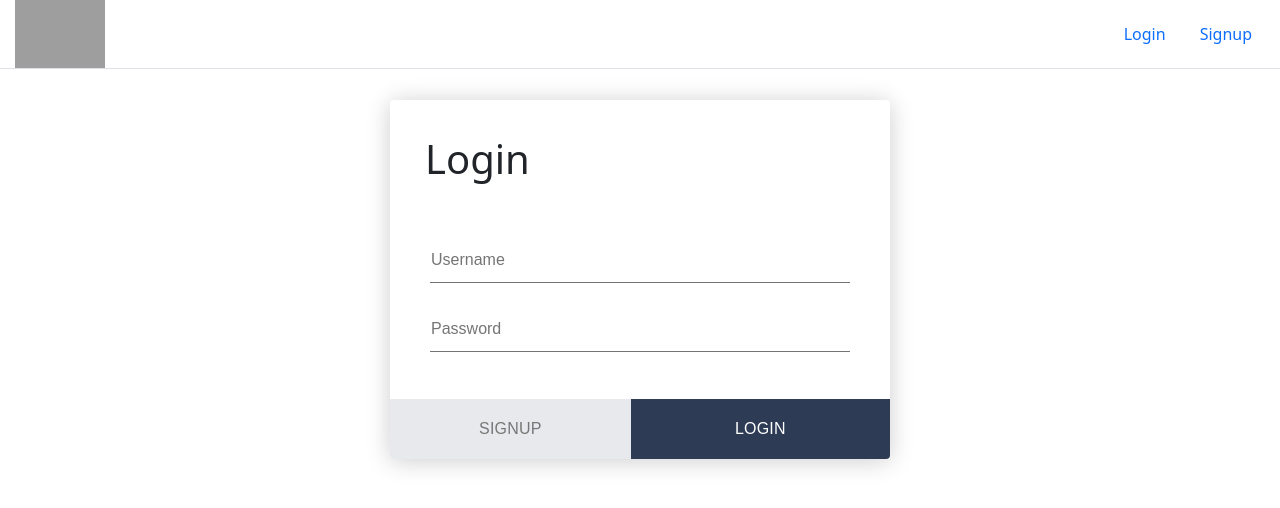
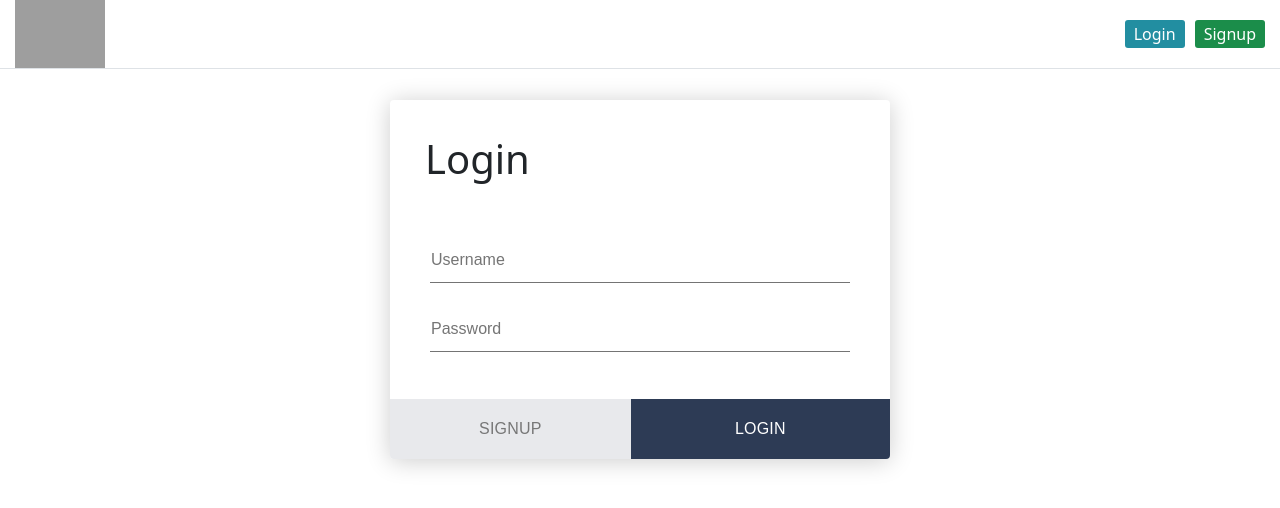
Before and after one commit to dd-712/chat-application, a React (Create React App) app in the folder chatapplicationclient/: page /login in a window 1280 px wide. Shown: the top 508 px of the page. Built offline with nearby package versions, Linux system fonts and the light colour scheme; grey boxes are pictures that could not be loaded.

Commit message:
login logout sync

```diff
--- a/chatapplicationclient/src/components/Header.js
+++ b/chatapplicationclient/src/components/Header.js
@@ -2,7 +2,7 @@ import * as React from 'react';
 import { Link } from 'react-router-dom';
 import './styles.css';
 
-function Header() {
+function Header(props) {
     return (
       <div className="header">
         <header className="d-flex  align-items-center justify-content-center justify-content-md-between  mb-4 border-bottom">
@@ -11,12 +11,45 @@ function Header() {
           </a>
 
           <div className="col-md-3 text-end btr">
-            <button type="button" className=" btn  me-2">
-              <Link to="/login" style={{ textDecoration: 'none' }}>Login</Link>
-            </button>
-            <button type="button" className=" btn">
-              <Link to="/signup" style={{ textDecoration: 'none' }}>Signup</Link>
-            </button>
+            {!props.auth.isAuthenticated
+              ?
+              <span className="login">
+                <Link to="/login" style={{ textDecoration: 'none',color:'white'}}>
+                  Login
+                  {props.auth.isFetching ?
+                    <span className="fa fa-spinner fa-pulse fa-fw"></span>
+                    : null
+                  }
+                </Link>
+            </span>
+              :
+              <span>
+                  <span className="usname">{props.auth.user.username}</span>
+              </span>
+            }
+            {!props.auth.isAuthenticated
+              ?
+
+              <span className="signup">
+                  <Link to="/signup" style={{ textDecoration: 'none',color:'white' }}>
+                    Signup
+                    {props.auth.isFetching ?
+                      <span className="fa fa-spinner fa-pulse fa-fw"></span>
+                      : null
+                    }
+                  </Link>
+                </span>
+              :
+              <span>
+                  <span className="logout" onClick={()=>props.logoutUser()}>
+                      Logout
+                      {props.auth.isFetching ?
+                          <span className="fa fa-spinner fa-pulse fa-fw"></span>
+                          : null
+                      }
+                  </span>
+              </span>
+            }
           </div>
         </header>
       </div>
--- a/chatapplicationclient/src/components/MainComponent.js
+++ b/chatapplicationclient/src/components/MainComponent.js
@@ -51,36 +51,43 @@ const mapDispatchToProps = (dispatch) => ({
 
 
 class Main extends Component {
-
-    /*componentDidMount() {
+/*
+    componentDidMount() {
       this.props.fetchChats();
       this.props.fetchContacts();
       document.title="Chat App";
     }
 
+
     componentDidUpdate(){
         this.props.fetchChats();
-    }*/
-
+        this.props.fetchContacts();
+    }
+*/
     render() {
-        let notValid = true;
-        if (notValid) {
+        let Valid = this.props.auth.isAuthenticated;
+        if (!Valid) {
             return (
                 <div>
-                    <Header />
+                    <Header auth={this.props.auth} logoutUser={this.props.logoutUser}/>
                     <Route exact path="/login" component={() => <Login loginUser={this.props.loginUser} />} />
                     <Route exact path="/signup" component={() => <Signup signupUser={this.props.signupUser} />} />
                 </div>
             );
         } else {
+            //alert(JSON.stringify(this.props.contacts));
+
             return (
                 <div>
-                    <Header />
+                    <Header auth={this.props.auth} logoutUser={this.props.logoutUser}/>
                     <div className='mainDiv'>
                         <div className='row'>
                             <div className='col-lg-4'>
                                 <FriendList
                                     fetchFriends={this.props.fetchContacts}
+                                    data={this.props.contacts}
+                                    friends={this.props.contacts.contacts}
+                                    //errormess={this.props.errormess.errMess}
                                     postFriends={this.props.postContact}
                                     deleteFriend={this.props.deleteContact}
                                 />
--- a/chatapplicationclient/src/components/friendList/Friend.js
+++ b/chatapplicationclient/src/components/friendList/Friend.js
@@ -1,13 +1,43 @@
-import * as React from 'react';
+import React, { Component } from 'react';
 import { Link } from 'react-router-dom';
 import './stylesFriendList.css';
 
-function Friend(props) {
-  return (
-    <div className="friendBox">
-      name
-    </div>
+function RenderItem({ info}) {
+  return(
+      <div>
+            <span>{info.username}</span>
+      </div>
   );
 }
 
+class Friend extends Component{
+  constructor(props){
+    super(props);
+  }/*
+  FriendList = this.props.friends.map((info) => {
+    alert(info);
+    return (
+        <div  key={info._id}>
+            <RenderItem info={info}/>
+        </div>
+    );
+  });*/
+  render()
+  {/*
+   if(this.props.data.isLoading)
+    {
+      alert(this.props.data);
+    }
+    else
+    {
+      alert(this.props.data);
+    }*/
+    return (
+      <div className="friendBox">
+        hi
+      </div>
+    );
+  }
+}
+
 export default Friend;
--- a/chatapplicationclient/src/components/styles.css
+++ b/chatapplicationclient/src/components/styles.css
@@ -102,3 +102,41 @@ html, body {
 .login-form .action button:nth-child(2):hover {
   background: #3c4d6d;
 }
+
+.login{
+  background-color:	#228ea1;
+  color:white;
+  cursor: pointer;
+  padding: 3px 9px;
+  border-radius: 3px;
+}
+.login:hover{
+  background-color:#39a6b9 ;
+}
+.signup{
+  background-color:	#1b8d4a;
+  color:white;
+  cursor: pointer;
+  padding: 3px 9px;
+  margin-left: 10px;
+  border-radius: 3px;
+}
+.signup:hover{
+  background-color:#39aa52 ;
+}
+.usname{
+  color:#3b1c32 ;
+  font-size: 16px;
+  font-weight: 500;
+}
+.logout{
+  background-color:	#974343;
+  color:white;
+  cursor: pointer;
+  padding: 3px 9px;
+  border-radius: 3px;
+  margin-left: 10px;
+}
+.logout:hover{
+  background-color:#a80d1f ;
+}
--- a/chatapplicationclient/src/redux/ActionCreators.js
+++ b/chatapplicationclient/src/redux/ActionCreators.js
@@ -1,3 +1,4 @@
+
 import * as ActionTypes from './ActionTypes';
 import {baseUrl} from '../shared/baseUrl';
 
@@ -13,10 +14,10 @@ export const fetchContacts = () => (dispatch) => {
             'Authorization': bearer
         },
         credentials: 'same-origin'
-    })
-    .then(response => {
-        //alert(JSON.stringify(response));
-        if (response.ok) {
+    },alert('done'))
+    .then((response) => {
+      //  alert('done3');
+        if (response.status==200) {
             return response;
         }
         else {
@@ -29,9 +30,9 @@ export const fetchContacts = () => (dispatch) => {
         var errmess = new Error(error.message);
         throw errmess;
     })
-    .then(response => response.json())
+    .then(response => JSON.stringify(response))
     .then(contacts => dispatch(addcontacts(contacts)))
-    .catch(error => dispatch(contactsFailed(error.message)));
+    .catch(error => {alert(error.message);dispatch(contactsFailed(error.message))});
 }
 
 export const contactsLoading = () => ({
--- a/chatapplicationclient/src/redux/configureStore.js
+++ b/chatapplicationclient/src/redux/configureStore.js
@@ -1,4 +1,5 @@
 import { createStore, combineReducers, applyMiddleware } from 'redux';
+import {composeWithDevTools} from 'redux-devtools-extension';
 import { Chats } from './Chats';
 import {Contacts} from './Contacts';
 import {ErrorMess} from './ErrorMess';
@@ -15,8 +16,8 @@ export const ConfigureStore = () => {
             errorMess:ErrorMess,
             auth: Auth,
             file:File
-        }),
+        }),composeWithDevTools(
         applyMiddleware(thunk, logger)
-    );
+    ));
     return store;
 }
```
Also changed, not shown: chatapplicationclient/package.json (+5 -4 lines), chatapplicationclient/src/components/friendList/FriendList.js (line endings or trailing spaces), 1 other file (tests, documents, lock files or other folders).
